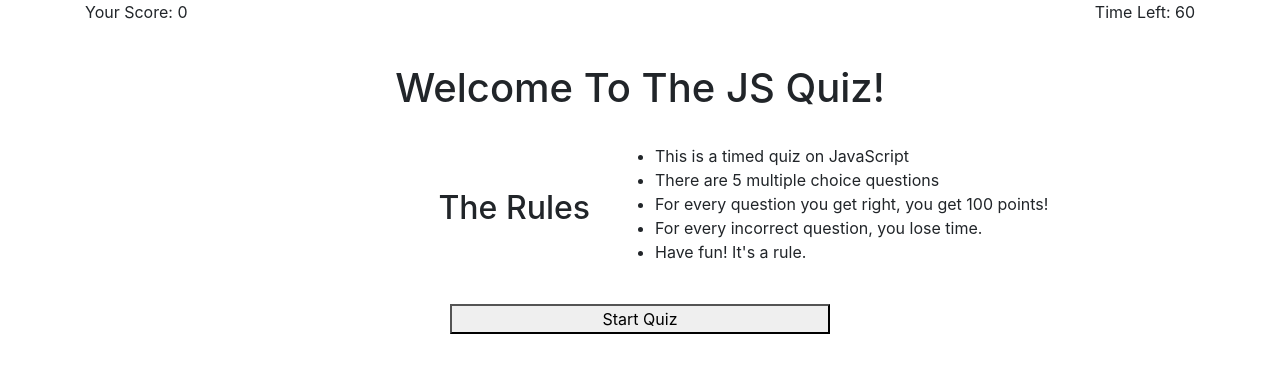
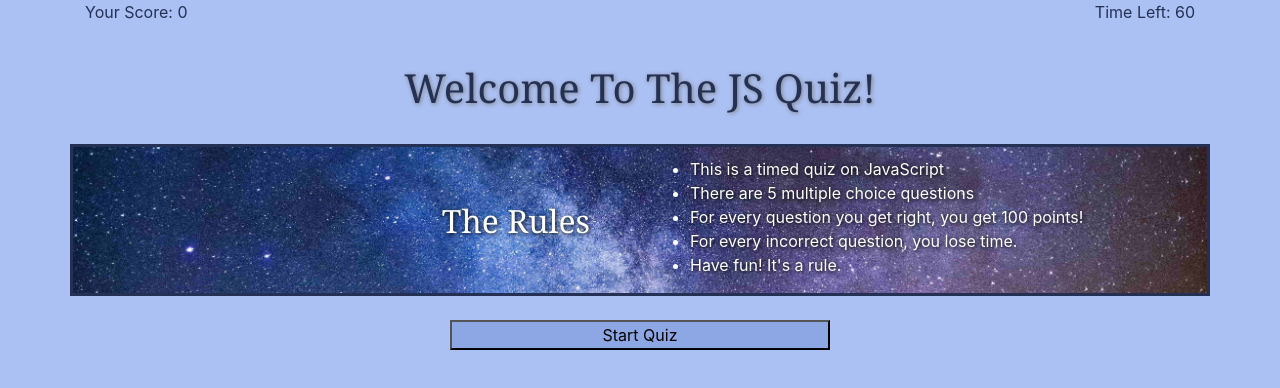
Before and after one commit to VinAVarghese/Code-Quiz, a plain HTML site: page index.html in a window 1280 px wide. Drawn offline with nearby package versions, Linux system fonts and the light colour scheme.

Commit message:
added css styling and img to read me

```diff
--- a/index.html
+++ b/index.html
@@ -3,7 +3,7 @@
 <head>
     <meta charset="UTF-8">
     <meta name="viewport" content="width=device-width, initial-scale=1.0">
-    <title>Code Quiz</title>
+    <title>JavaScript Quiz</title>
     <link rel="stylesheet" href="https://stackpath.bootstrapcdn.com/bootstrap/4.5.0/css/bootstrap.min.css" integrity="sha384-9aIt2nRpC12Uk9gS9baDl411NQApFmC26EwAOH8WgZl5MYYxFfc+NcPb1dKGj7Sk" crossorigin="anonymous">
     <link rel="stylesheet" href="style.css">
 </head>
@@ -28,7 +28,7 @@
     </header>
     <br>
     <main>
-        <div class="row">
+        <div class="row mainsec">
             <h2 class="col-md-6 d-flex align-items-center justify-content-md-end justify-content-center" id="questionEl">The Rules</h2>
 
             <ul class="col-md-6" id="rulesEl">
@@ -80,7 +80,7 @@
         </div>
         <div class="row justify-content-center">
             <div class="col-4">
-                <h3 id="timerCountdown"></h3>
+                <h4 id="timerCountdown"></h4>
             </div>
         </div>
 
--- a/script.js
+++ b/script.js
@@ -257,6 +257,7 @@ function rollCredits(){
 
     var ul = document.createElement("ul")
     ul.classList.add("col-md-6")
+    ul.classList.add("topThree")
     var liOne = document.createElement("li")
     liOne.textContent = ((leaderboard[0])["player"] + " " + (leaderboard[0])["playerScore"])
     var liTwo = document.createElement("li")
--- a/style.css
+++ b/style.css
@@ -1,12 +1,65 @@
+body {
+
+    background-color: #abc0f3;
+
+}
+
 header {
     text-align: center;
+}
+
+#scoreEl {
+    color: #243155
+}
+
+#timerEl {
+    color: #243155
+}
+
+#questionNumEl {
+    font-family: Georgia, 'Times New Roman', Times, serif;
+    text-emphasis: bold;
+    color:#243155;
+    text-shadow: 1px 1px 4px grey;
+}
+
+.mainsec {
+    background-image: url(andy-holmes-rCbdp8VCYhQ-unsplash-min.jpg);
+    /* photo by Andy Holmes on Unsplash */
+    background-size: cover;
+    background-repeat: no-repeat;
+    background-position: 50% 60%;
+    border: #243155 solid;
+    padding-top: 10px;
 }
 
 #questionEl {
     padding-right: 50px;
     text-align: center;
+    font-family: Georgia, 'Times New Roman', Times, serif;
+    color: white;
+    text-shadow: 1px 1px 4px black;
+}
+
+.topThree, #rulesEl {
+    padding-left: 50px;
+}
+
+li {
+    color: white;
+    text-shadow: 1px 1px 4px black;
+}
+
+label {
+    color: white;
+    text-shadow: 1px 1px 4px black;
+}
+
+button {
+    background-color: #8ca7e4;
 }
 
 #timerCountdown {
     text-align: center;
+    color: #243155;
 }
```
Also changed, not shown: andy-holmes-rCbdp8VCYhQ-unsplash-min.jpg (added), screenshot.jpg (added), 1 other file.
